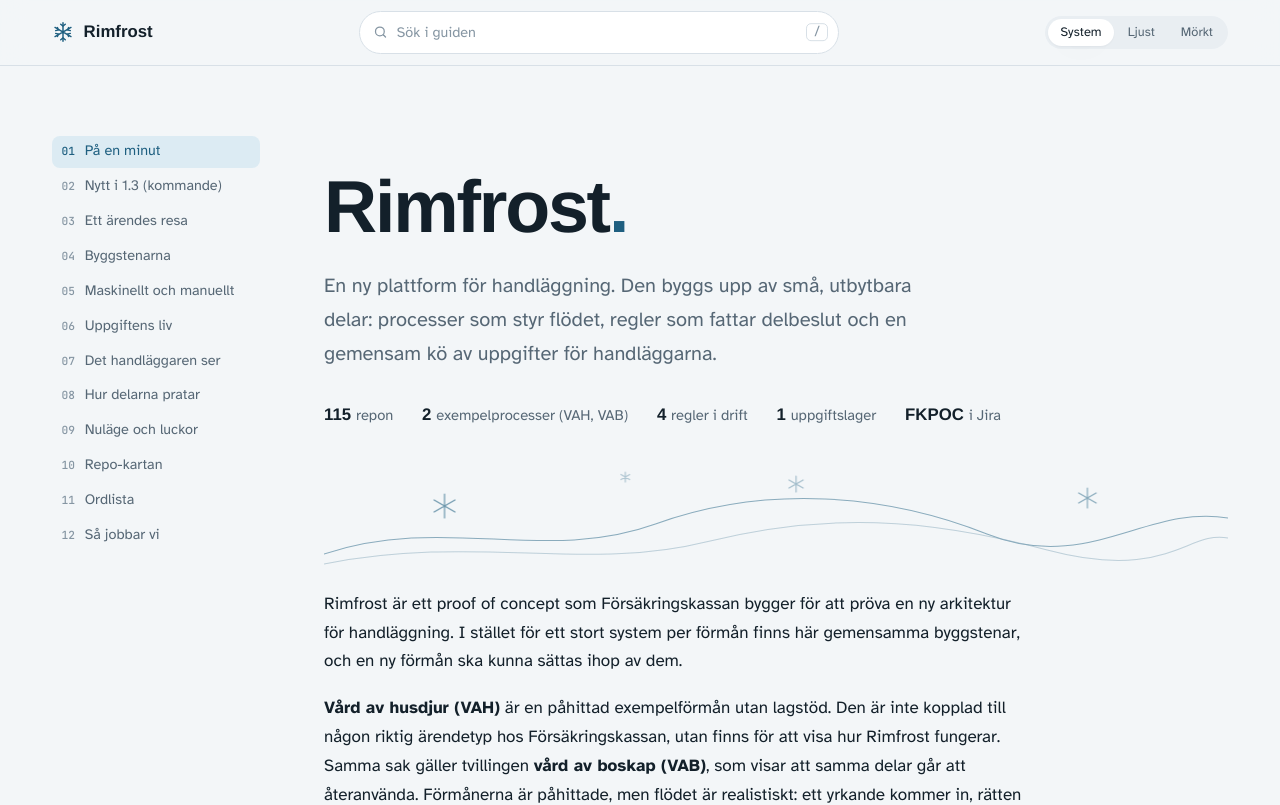
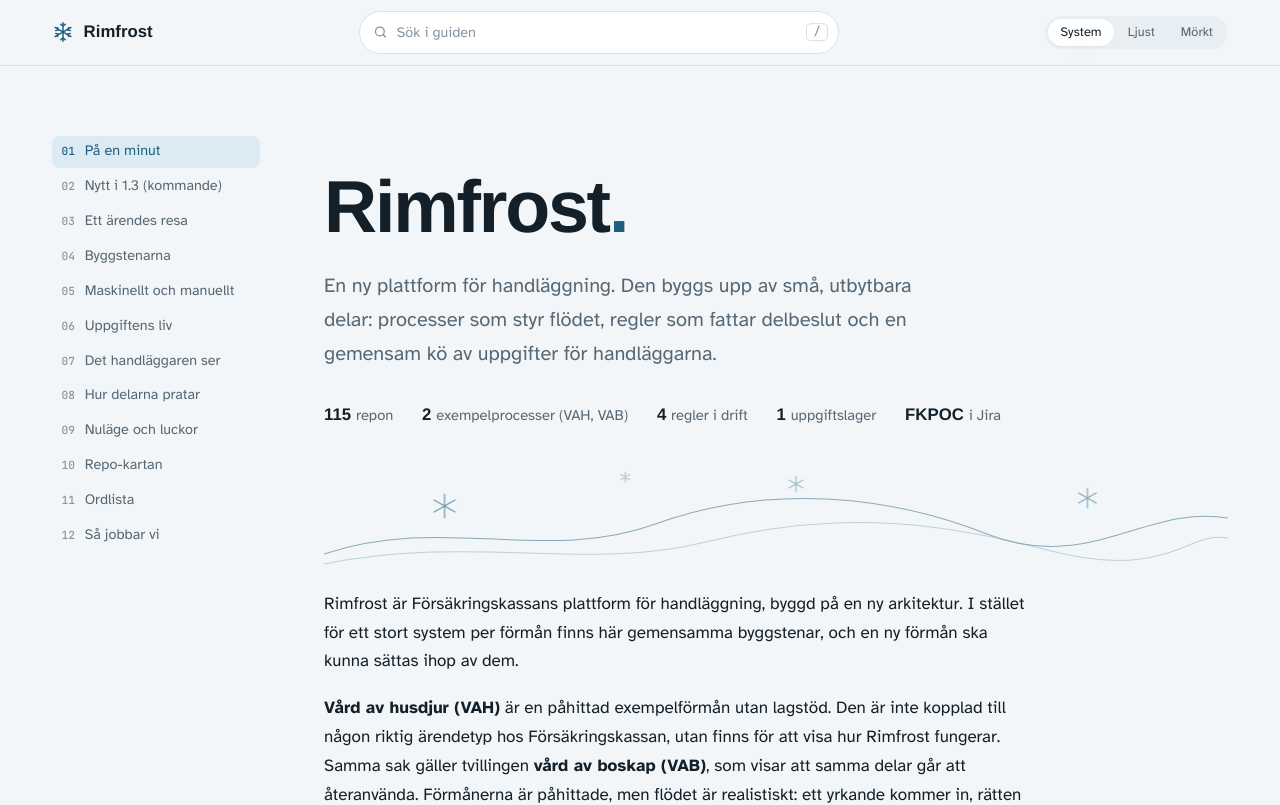
Before and after one commit to Forsakringskassan/rimfrost-guide, a Vue app: page / in a window 1280 px wide. Shown: the top 805 px of the page. Built offline with nearby package versions, Linux system fonts and the light colour scheme; a web font is replaced by a local one.

Commit message:
docs: ta bort benämningen proof of concept

```diff
--- a/src/data/glossary.ts
+++ b/src/data/glossary.ts
@@ -202,7 +202,7 @@ const terms: GlossaryTerm[] = [
     definition:
       "Skyddad identitet. Två saker hålls isär: personens skyddade identitet, alltså att någon i ärendet har skyddade personuppgifter, och handläggarens SID-behörighet, alltså att handläggaren får hantera sådana ärenden. " +
       "Det kontrolleras när en uppgift tilldelas, i listorna över mina uppgifter och teamets uppgifter, när någon tar över en uppgift och varje gång en manuell regel, en komplettering eller kommuniceringen visar underlag. " +
-      "Personens skyddade identitet bestäms av sid-tjänsten och handläggarens behörighet av behörighetstjänsten. Båda är hårdkodade i PoC:n, och det finns inget gränssnitt för att ändra dem.",
+      "Personens skyddade identitet bestäms av sid-tjänsten och handläggarens behörighet av behörighetstjänsten. Båda är hårdkodade än så länge, och det finns inget gränssnitt för att ändra dem.",
     details: [
       "Personens SID: rimfrost-service-sid, POST /sid/status. En person räknas som skyddad om personnumret slutar på 4444, t.ex. demopersonen 19900101-4444.",
       "Handläggarens SID-behörighet: rimfrost-service-permissions, POST /hasSidPermission. Svaren är hårdkodade, och bara en av de tre testhandläggarna har behörighet. Den går inte att ändra i adminportalen.",
--- a/src/sections/HeroSection.vue
+++ b/src/sections/HeroSection.vue
@@ -32,7 +32,7 @@ import { repos } from "@/data/repos";
     </div>
     <div class="prose">
       <p>
-        Rimfrost är ett proof of concept som Försäkringskassan bygger för att pröva en ny arkitektur för handläggning. I
+        Rimfrost är Försäkringskassans plattform för handläggning, byggd på en ny arkitektur. I
         stället för ett stort system per förmån finns här gemensamma byggstenar, och en ny förmån ska kunna sättas ihop
         av dem.
       </p>
--- a/src/sections/StatusSection.vue
+++ b/src/sections/StatusSection.vue
@@ -17,7 +17,7 @@ const parts = [
   <section id="nulage">
     <div class="head">
       <h2>Nuläge och luckor</h2>
-      <p class="lede">Rimfrost är ett proof of concept. Kärnan fungerar på riktigt, men flera kringtjänster låtsas än så länge.</p>
+      <p class="lede">Kärnan fungerar på riktigt, men flera kringtjänster låtsas än så länge.</p>
     </div>
     <div class="tbl-wrap">
       <table>
```
